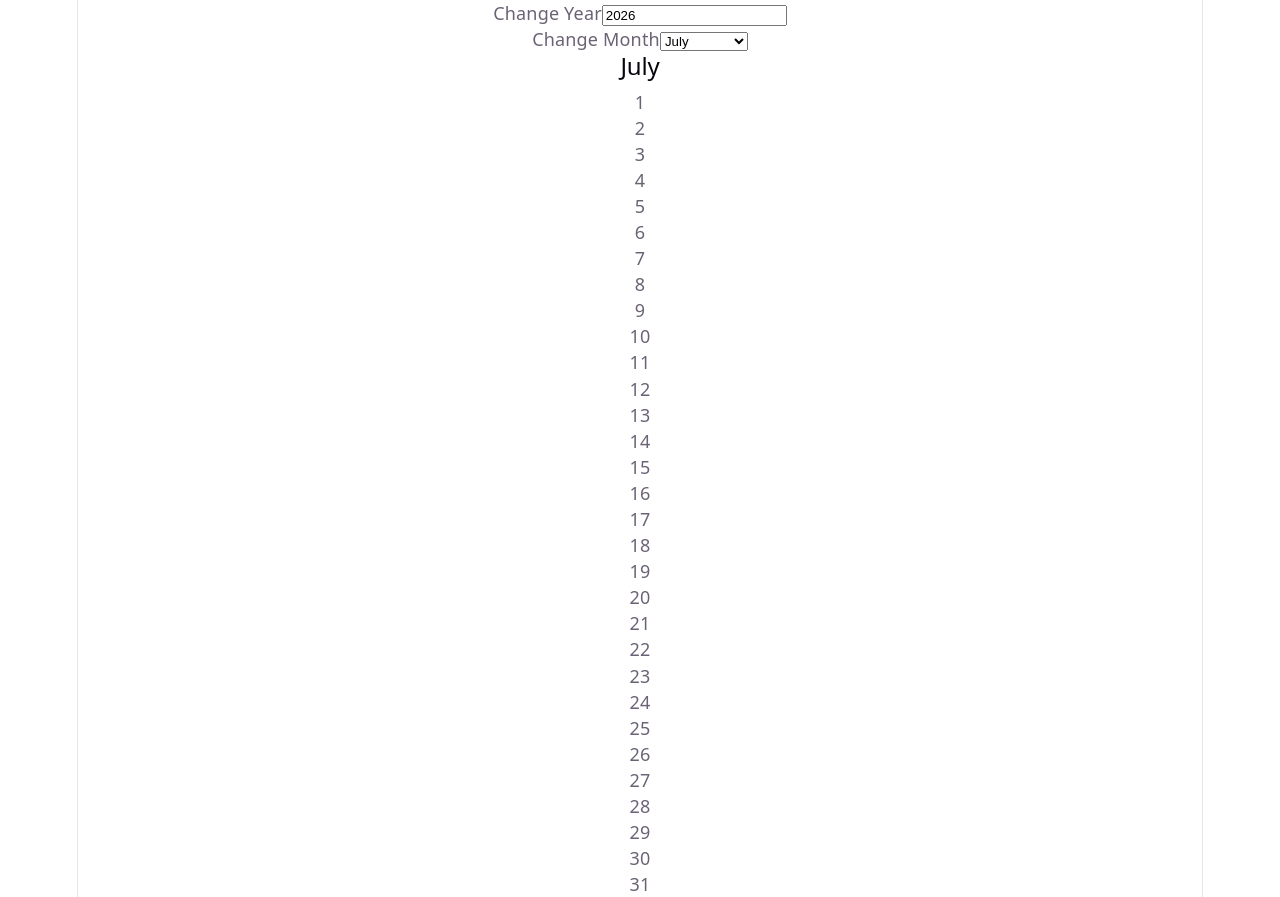
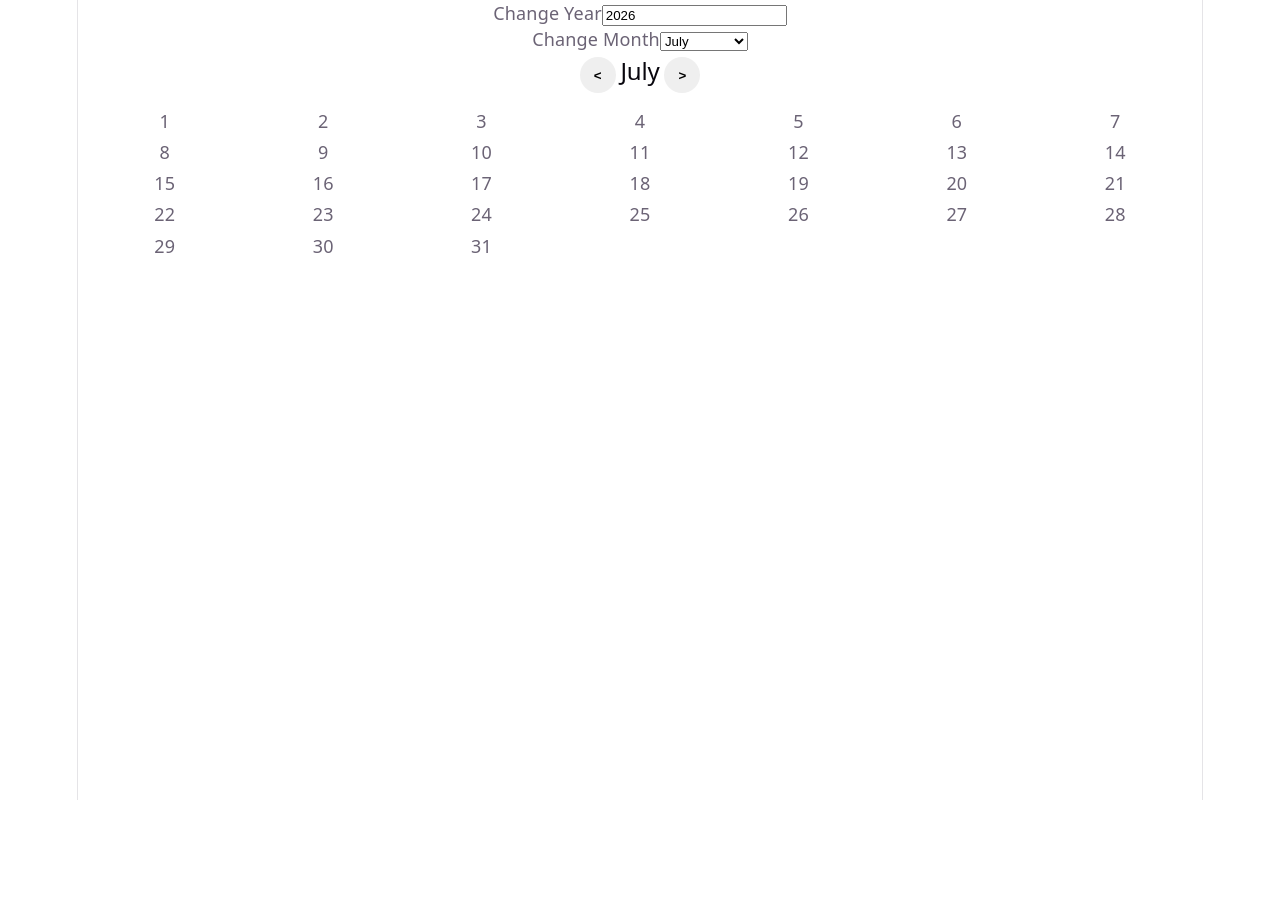
Before and after one commit to arannou/Vulandar, a Vue app: page / in a window 1280 px wide. After the commit the page ends 800 px from the top, so only its background shows below. Built offline with nearby package versions, Linux system fonts and the light colour scheme.

Commit message:
Add buttons to navigate through months

```diff
--- a/src/components/Calendar.vue
+++ b/src/components/Calendar.vue
@@ -8,6 +8,25 @@ const currentYear = ref<number>(moment().year())
 const currentMonth = ref<number>(moment().month())
 
 const monthList = [...Array(12).keys()];
+
+const goPrevious= () => {
+    if (currentMonth.value == 0 ) {
+        // go to previous year
+        currentMonth.value = 11;
+        currentYear.value = currentYear.value - 1
+    } else {
+        currentMonth.value = currentMonth.value - 1
+    }
+}
+const goNext = () => {
+    if (currentMonth.value == 11 ) {
+        // go to next year
+        currentMonth.value = 0;
+        currentYear.value = currentYear.value + 1
+    } else {
+        currentMonth.value = currentMonth.value + 1
+    }
+}
 </script>
 
 <template>
@@ -22,7 +41,7 @@ const monthList = [...Array(12).keys()];
         </select>
     </div>
 
-    <Month :month="currentMonth" :year="currentYear"></Month>
+    <Month :month="currentMonth" :year="currentYear" @goNext="goNext" @goPrevious="goPrevious"></Month>
 
 
 </template>
--- a/src/components/Month.vue
+++ b/src/components/Month.vue
@@ -22,7 +22,11 @@ const daysList = computed(() => {
 
 <template>
     <div class="month-component">
-        <h2>{{ moment().month(props.month).format("MMMM") }}</h2>
+        <div class="month-title">
+            <button type="button" class="icon" alt="Go to previous month" title="Previous" @click="emit('goPrevious')"><</button>
+            <h2>{{ moment().month(props.month).format("MMMM") }}</h2>
+            <button type="button" class="icon" alt="Go to next month" title="Next" @click="emit('goNext')">></button>
+        </div>
 
         <div class="days-container" >
             <Day v-for="day of daysList" :key="day" :day="day" :year="year" :month="month"></Day>
@@ -30,3 +34,32 @@ const daysList = computed(() => {
 
     </div>
 </template>
+
+<style>
+.days-container {
+    display: grid;
+    gap: 5px;
+    padding: 10px;
+    grid-template-columns: repeat(7, 1fr);
+    grid-template-rows: repeat(7, 1fr);
+}
+
+.month-title h2 {
+    display: inline;
+}
+
+.month-title button {
+    border-radius: 50%;
+    margin: 5px;
+    border: none;
+    height: 2rem;
+    width: 2rem;
+    font-weight: bold;
+}
+
+.month-title button:hover {
+    filter: brightness(120%);
+    cursor: pointer;
+}
+
+</style>
```
